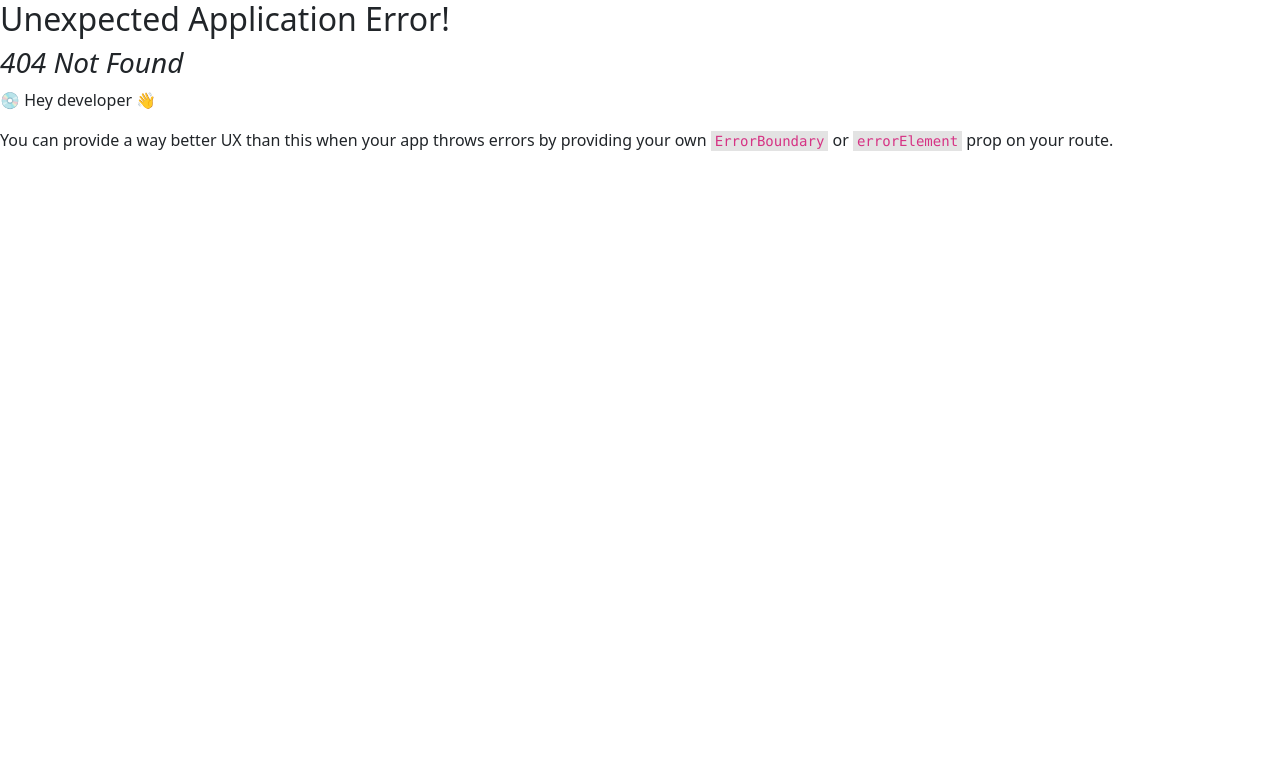
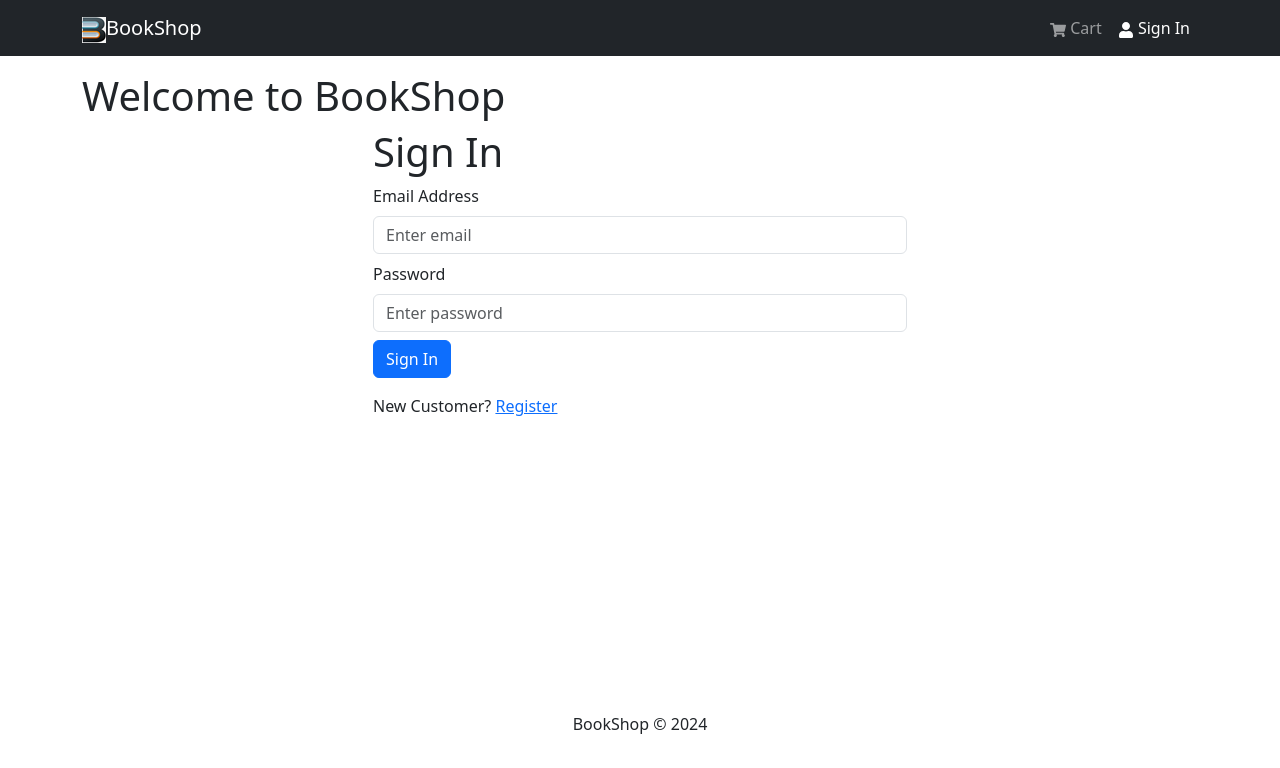
Before and after one commit to gliu7717/fullstack_bookshop, a React (Create React App) app in the folder frontend/: page /login in a window 1280 px wide. Before the commit this address had no page. Shown: the top 768 px of the page. Built offline with nearby package versions, Linux system fonts and the light colour scheme.

Commit message:
add LoginScreen

```diff
--- a/frontend/package.json
+++ b/frontend/package.json
@@ -18,6 +18,7 @@
     "react-router-bootstrap": "^0.26.2",
     "react-router-dom": "^6.23.0",
     "react-scripts": "5.0.1",
+    "react-toastify": "^10.0.5",
     "web-vitals": "^2.1.4"
   },
   "scripts": {
--- a/frontend/src/App.js
+++ b/frontend/src/App.js
@@ -2,10 +2,13 @@
 import Header from './components/Header';
 import Footer from './components/Footer';
 import { Outlet } from 'react-router-dom';
+import { ToastContainer } from 'react-toastify';
+import 'react-toastify/dist/ReactToastify.css';
 
 const App = () => {
   return (
     <>
+      <ToastContainer />
       <Header />
       <main className='py-3'>
         <Container>
--- /dev/null
+++ b/frontend/src/components/FormContainer.jsx
@@ -0,0 +1,15 @@
+import { Container, Row, Col } from 'react-bootstrap';
+
+const FormContainer = ({ children }) => {
+  return (
+    <Container>
+      <Row className='justify-content-md-center'>
+        <Col xs={12} md={6}>
+          {children}
+        </Col>
+      </Row>
+    </Container>
+  );
+};
+
+export default FormContainer;
--- a/frontend/src/components/Header.jsx
+++ b/frontend/src/components/Header.jsx
@@ -1,4 +1,4 @@
-import { Navbar, Nav, Container, Badge } from 'react-bootstrap';
+import { Navbar, Nav, Container, NavDropdown, Badge } from 'react-bootstrap';
 import { FaShoppingCart, FaUser } from 'react-icons/fa';
 import { LinkContainer } from 'react-router-bootstrap';
 import { useSelector } from 'react-redux';
@@ -6,6 +6,11 @@
 
 const Header = () => {
   const { cartItems } = useSelector((state) => state.cart);
+  const { userInfo } = useSelector((state) => state.auth);
+
+  const logoutHandler = () => {
+    console.log('logout');
+  };
 
   return (
     <header>
@@ -31,11 +36,24 @@
 
                 </Nav.Link>
               </LinkContainer>
-              <LinkContainer to='/login'>
-                <Nav.Link href='/login'>
-                  <FaUser /> Sign In
-                </Nav.Link>
-              </LinkContainer>
+              {userInfo ? (
+                <>
+                  <NavDropdown title={userInfo.name} id='username'>
+                    <LinkContainer to='/profile'>
+                      <NavDropdown.Item>Profile</NavDropdown.Item>
+                    </LinkContainer>
+                    <NavDropdown.Item onClick={logoutHandler}>
+                      Logout
+                    </NavDropdown.Item>
+                  </NavDropdown>
+                </>
+              ) : (
+                <LinkContainer to='/login'>
+                  <Nav.Link>
+                    <FaUser /> Sign In
+                  </Nav.Link>
+                </LinkContainer>
+              )}
             </Nav>
           </Navbar.Collapse>
         </Container>
--- a/frontend/src/index.js
+++ b/frontend/src/index.js
@@ -5,6 +5,7 @@
 import App from './App';
 import BookScreen from './screens/BookScreen';
 import CartScreen from './screens/CartScreen';
+import LoginScreen from './screens/LoginScreen';
 import store from './store';
 import { Provider } from 'react-redux';
 
@@ -22,6 +23,7 @@
       <Route index={true} path='/' element={<HomeScreen />} />
       <Route path='/book/:id' element={<BookScreen />} />
       <Route path='/cart' element={<CartScreen />} />
+      <Route path='/login' element={<LoginScreen />} />
     </Route>
   )
 );
--- /dev/null
+++ b/frontend/src/screens/LoginScreen.jsx
@@ -0,0 +1,88 @@
+import { useState, useEffect } from 'react';
+import { Link, useLocation, useNavigate } from 'react-router-dom';
+import { Form, Button, Row, Col } from 'react-bootstrap';
+import { useDispatch, useSelector } from 'react-redux';
+import Loader from '../components/Loader';
+import FormContainer from '../components/FormContainer';
+
+import { useLoginMutation } from '../slices/userApiSlice';
+import { setCredentials } from '../slices/authSlice';
+import { toast } from 'react-toastify';
+
+const LoginScreen = () => {
+  const [email, setEmail] = useState('');
+  const [password, setPassword] = useState('');
+
+  const dispatch = useDispatch();
+  const navigate = useNavigate();
+
+  const [login, { isLoading }] = useLoginMutation();
+
+  const { userInfo } = useSelector((state) => state.auth);
+
+  const { search } = useLocation();
+  const sp = new URLSearchParams(search);
+  const redirect = sp.get('redirect') || '/';
+
+  useEffect(() => {
+    if (userInfo) {
+      navigate(redirect);
+    }
+  }, [navigate, redirect, userInfo]);
+
+  const submitHandler = async (e) => {
+    e.preventDefault();
+    try {
+      const res = await login({ email, password }).unwrap();
+      dispatch(setCredentials({ ...res }));
+      navigate(redirect);
+    } catch (err) {
+      toast.error(err?.data?.message || err.error);
+    }
+  };
+
+  return (
+    <FormContainer>
+      <h1>Sign In</h1>
+
+      <Form onSubmit={submitHandler}>
+        <Form.Group className='my-2' controlId='email'>
+          <Form.Label>Email Address</Form.Label>
+          <Form.Control
+            type='email'
+            placeholder='Enter email'
+            value={email}
+            onChange={(e) => setEmail(e.target.value)}
+          ></Form.Control>
+        </Form.Group>
+
+        <Form.Group className='my-2' controlId='password'>
+          <Form.Label>Password</Form.Label>
+          <Form.Control
+            type='password'
+            placeholder='Enter password'
+            value={password}
+            onChange={(e) => setPassword(e.target.value)}
+          ></Form.Control>
+        </Form.Group>
+
+        <Button disabled={isLoading} type='submit' variant='primary'>
+          Sign In
+        </Button>
+
+        {isLoading && <Loader />}
+      </Form>
+
+      <Row className='py-3'>
+        <Col>
+          New Customer?{' '}
+          <Link to={redirect ? `/register?redirect=${redirect}` : '/register'}>
+            Register
+          </Link>
+        </Col>
+      </Row>
+    </FormContainer>
+  );
+};
+
+export default LoginScreen;
--- a/frontend/src/slices/authSlice.js
+++ b/frontend/src/slices/authSlice.js
@@ -14,13 +14,9 @@
       state.userInfo = action.payload;
       localStorage.setItem('userInfo', JSON.stringify(action.payload));
     },
-    logout: (state, action) => {
-      state.userInfo = null;
-      localStorage.removeItem('userInfo');
-    },
   },
 });
 
-export const { setCredentials, logout } = authSlice.actions;
+export const { setCredentials } = authSlice.actions;
 
 export default authSlice.reducer;
```
Also changed, not shown: 1 other file (tests, documents, lock files or other folders).
